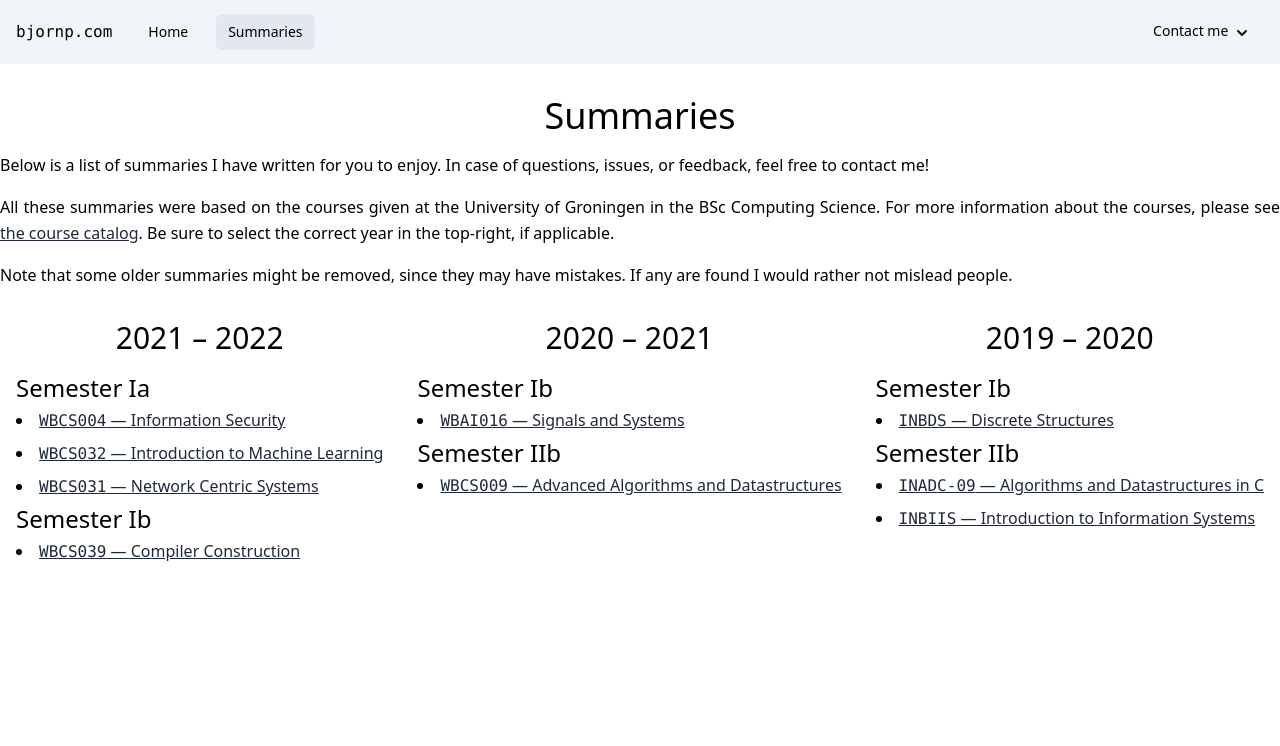
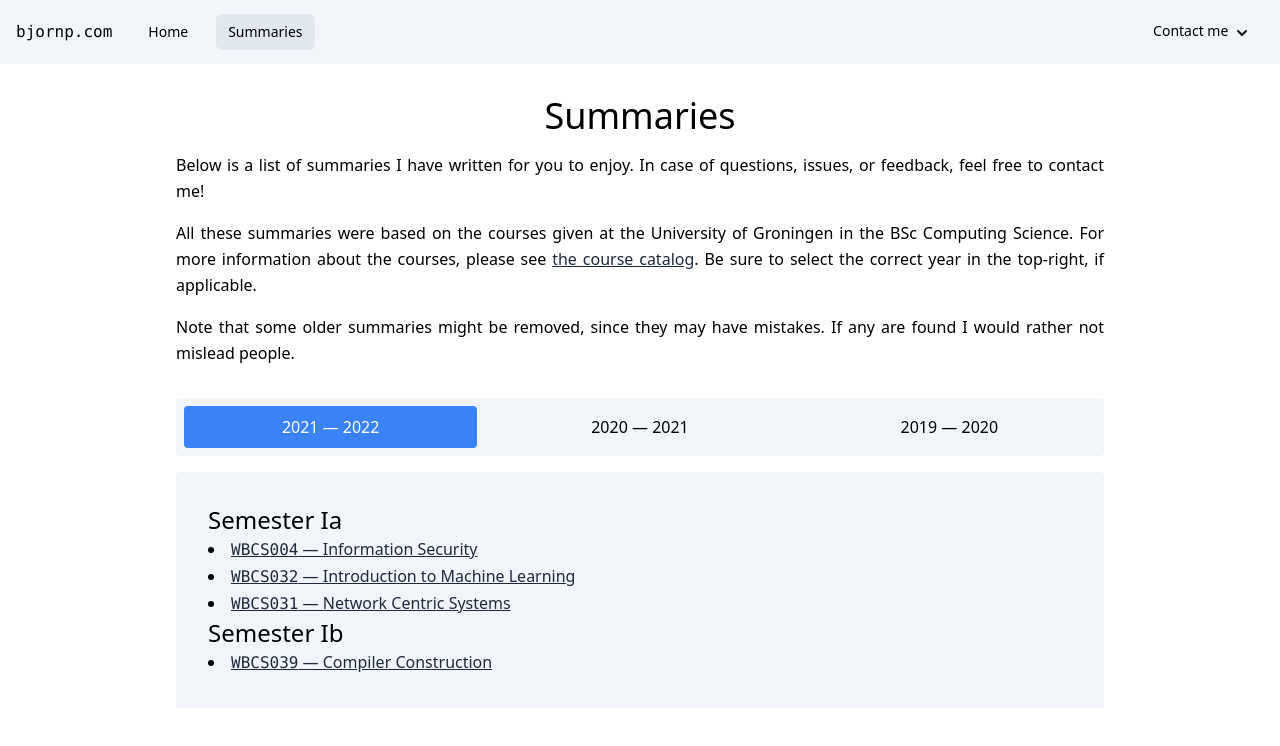
Before and after one commit to bjornpijnacker/bjornp.com, a React (Create React App) app: page /summaries in a window 1280 px wide. Shown: the top 746 px of the page. Built offline with nearby package versions, Linux system fonts and the light colour scheme.

Commit message:
added tabs for summary page

```diff
--- a/src/index.tsx
+++ b/src/index.tsx
@@ -10,9 +10,9 @@ import NotFound from "./routes/notfound";
 ReactDOM.render(
     <BrowserRouter>
         <Routes>
-            <Route path={"*"} element={<NotFound/>}/>
             <Route path={"/"} element={<Home/>}/>
             <Route path={"/summaries"} element={<Summaries/>}/>
+            <Route path={"*"} element={<NotFound/>}/>
         </Routes>
     </BrowserRouter>,
     document.getElementById('root')
--- a/src/routes/summaries.tsx
+++ b/src/routes/summaries.tsx
@@ -1,23 +1,39 @@
 import "../global.css";
-import React from 'react';
+import React, { Fragment } from 'react';
 import Navbar from '../components/navbar';
+import { Tab } from '@headlessui/react';
+
+type YearTabProps = {
+    title: string
+}
 
 export default function Summaries() {
     return (
         <>
             <Navbar active={"Summaries"}/>
             <main className={"leading-relaxed"}>
-                <div className={"container mx-auto py-4 my-4"}>
-                    <div className={"text-justify mx-auto space-y-4"}>
+                <div className={"container md:w-3/4 mx-auto p-4 my-4"}>
+                    <div className={"text-justify mx-auto space-y-4 mb-8"}>
                         <p className={"text-center text-4xl"}>Summaries</p>
-                        <p>Below is a list of summaries I have written for you to enjoy. In case of questions, issues, or feedback, feel free to contact me!</p>
-                        <p>All these summaries were based on the courses given at the University of Groningen in the BSc Computing Science. For more information about the courses, please see <a className="underline text-slate-800 hover:text-black" rel="noreferrer" target="_blank" href="https://www.rug.nl/ocasys/fwn/vak/showpos?opleiding=3256">the course catalog</a>. Be sure to select the correct year in the top-right, if applicable.</p>
-                        <p>Note that some older summaries might be removed, since they may have mistakes. If any are found I would rather not mislead people.</p>
+                        <p>Below is a list of summaries I have written for you to enjoy. In case of questions, issues,
+                            or feedback, feel free to contact me!</p>
+                        <p>All these summaries were based on the courses given at the University of Groningen in the BSc
+                            Computing Science. For more information about the courses, please see <a
+                                className="underline text-slate-800 hover:text-black" rel="noreferrer" target="_blank"
+                                href="https://www.rug.nl/ocasys/fwn/vak/showpos?opleiding=3256">the course catalog</a>.
+                            Be sure to select the correct year in the top-right, if applicable.</p>
+                        <p>Note that some older summaries might be removed, since they may have mistakes. If any are
+                            found I would rather not mislead people.</p>
                     </div>
 
-                    <div className="mx-auto flex flex-wrap justify-between mt-4 leading-loose">
-                        <div className="p-4">
-                            <p className="text-3xl text-center mb-4">2021 &ndash; 2022</p>
+                    <Tab.Group>
+                        <Tab.List className={"w-full p-2 flex space-x-4 bg-slate-100 rounded mb-4"}>
+                            <YearTab title={"2021 \u2014 2022"}/>
+                            <YearTab title={"2020 \u2014 2021"}/>
+                            <YearTab title={"2019 \u2014 2020"}/>
+                        </Tab.List>
+                        <Tab.Panel>
+                            <div className={"p-8 bg-slate-100 rounded"}>
                                 <p className="text-2xl">Semester Ia</p>
                                 <ul className="list-disc list-inside">
                                     <li><a className="underline text-slate-800 hover:text-black"
@@ -29,18 +45,17 @@ export default function Summaries() {
                                     <li><a className="underline text-slate-800 hover:text-black"
                                            href="assets/summaries/2122/network-centric-systems_WBCS031.pdf"><samp>WBCS031</samp> &mdash; Network
                                         Centric Systems</a></li>
-                            </ul>
-
                                     <p className="text-2xl">Semester Ib</p>
                                     <ul className="list-disc list-inside">
                                         <li><a className="underline text-slate-800 hover:text-black"
                                                href="assets/summaries/2122/compiler-construction_WBCS039.pdf"><samp>WBCS039</samp> &mdash; Compiler
                                             Construction</a></li>
                                     </ul>
+                                </ul>
                             </div>
-
-                        <div className="p-4">
-                            <p className="text-3xl text-center mb-4">2020 &ndash; 2021</p>
+                        </Tab.Panel>
+                        <Tab.Panel>
+                            <div className={"p-8 bg-slate-100 rounded"}>
                                 <p className="text-2xl">Semester Ib</p>
                                 <ul className="list-disc list-inside">
                                     <li><a className="underline text-slate-800 hover:text-black"
@@ -55,9 +70,9 @@ export default function Summaries() {
                                         Algorithms and Datastructures</a></li>
                                 </ul>
                             </div>
-
-                        <div className="p-4">
-                            <p className="text-3xl text-center mb-4">2019 &ndash; 2020</p>
+                        </Tab.Panel>
+                        <Tab.Panel>
+                            <div className={"p-8 bg-slate-100 rounded"}>
                                 <p className="text-2xl">Semester Ib</p>
                                 <ul className="list-disc list-inside">
                                     <li><a className="underline text-slate-800 hover:text-black"
@@ -75,9 +90,25 @@ export default function Summaries() {
                                         to Information Systems</a></li>
                                 </ul>
                             </div>
-                    </div>
+                        </Tab.Panel>
+                    </Tab.Group>
+
+
+                    {/*    <div className="p-4">*/}
+                    {/*        <p className="text-3xl text-center mb-4">2019 &ndash; 2020</p>*/}
+
+                    {/*    </div>*/}
+                    {/*</div>*/}
                 </div>
             </main>
         </>
     )
+};
+
+function YearTab({ title }: YearTabProps) {
+    return (
+        <Tab as={Fragment}>{({ selected }) => (
+            <button className={"w-full py-2 font-medium rounded focus:outline-none focus:ring-2 ring-offset-2 ring-offset-blue-400 ring-white ring-opacity-60" + (selected ? " bg-blue-500 text-white" : "")}>{title}</button>
+        )}</Tab>
+    )
 }
```
Lines whose indentation alone changed are shown as unchanged.
